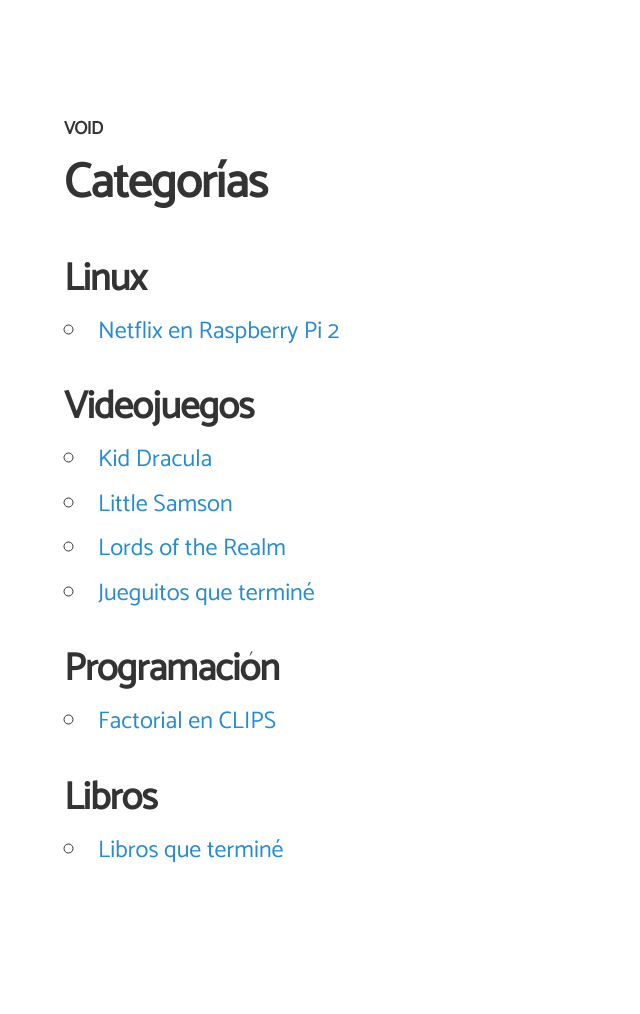
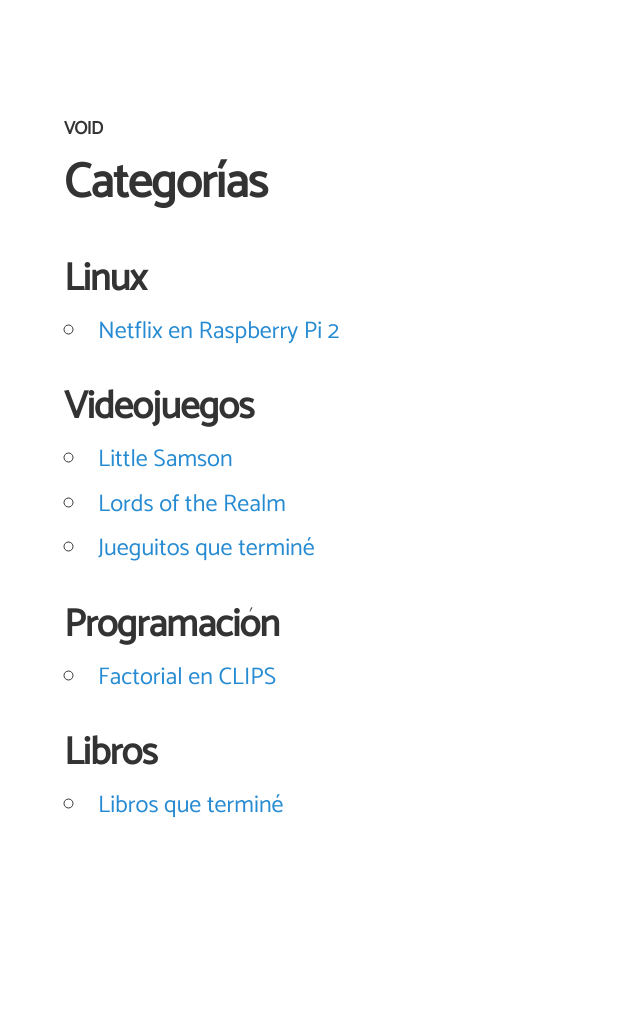
Before and after one commit to angelsimon/angelsimon.github.io, a Jekyll site: the page built from categories.html, in a window 1280 px wide. Shown: the whole page, without its empty margins (0-640 px from the left). Built offline with Jekyll 4.4.1, drawn with Linux system fonts in a browser that asks for light colours; nearby versions of some CDN libraries; after the commit the page ends 970 px from its top, so only the background shows below that.

Commit message:
Update categories.html

```diff
--- a/categories.html
+++ b/categories.html
@@ -7,7 +7,7 @@ permalink: /categories/
   <ul class="post-list">
     {% assign pages_list = tag[1] %}
     {% for post in pages_list %}
-      {% if post.title != null && post.visible == true %}
+      {% if post.title != null and post.visible == true %}
       {% if group == null or group == post.group %}
       <li><a href="{{ site.url }}{{ post.url }}">{{ post.title }}</a></li>
       {% endif %}
```
